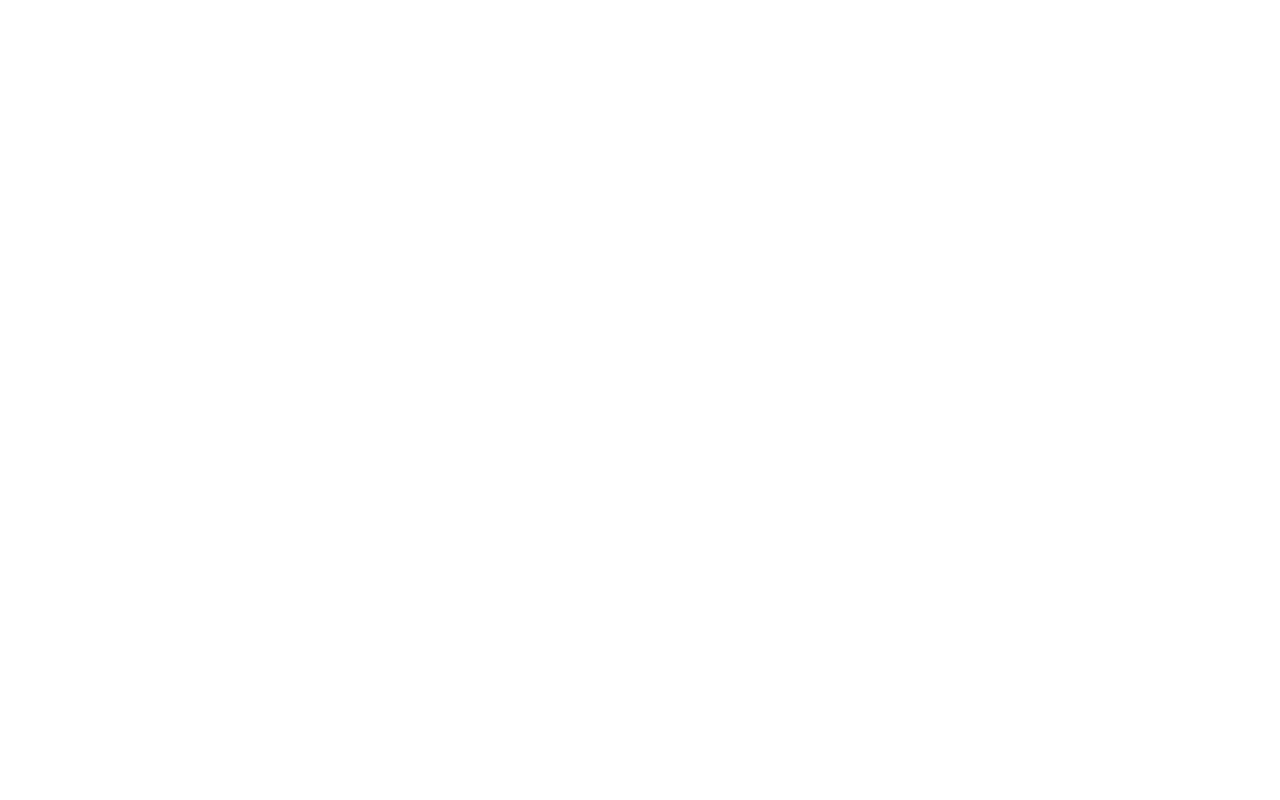
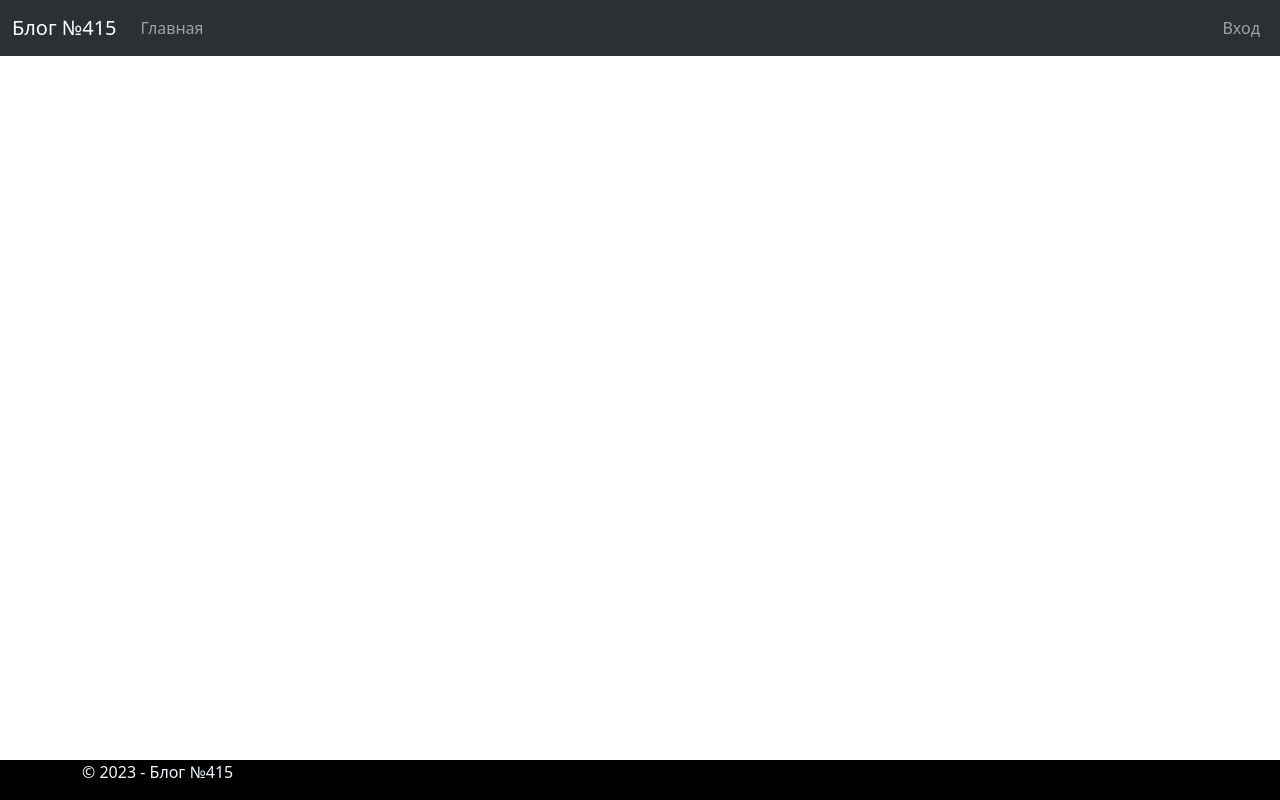
Before and after one commit to Viroos973/WebFront-Hits-frontend-project-2, a plain HTML site: page index.html in a window 1280 px wide. Drawn offline with nearby package versions, Linux system fonts and the light colour scheme.

Commit message:
Добавил navbar и footer

```diff
--- a/index.html
+++ b/index.html
@@ -4,9 +4,54 @@
     <meta charset="UTF-8">
     <meta name="viewport" content="width=device-width, initial-scale=1">
     <title>Title</title>
+    <link rel="stylesheet" href="style.css">
     <link href="https://cdn.jsdelivr.net/npm/bootstrap@5.3.1/dist/css/bootstrap.min.css" rel="stylesheet" integrity="sha384-4bw+/aepP/YC94hEpVNVgiZdgIC5+VKNBQNGCHeKRQN+PtmoHDEXuppvnDJzQIu9" crossorigin="anonymous">
 </head>
 <body>
     <script src="https://cdn.jsdelivr.net/npm/bootstrap@5.3.2/dist/js/bootstrap.bundle.min.js" integrity="sha384-C6RzsynM9kWDrMNeT87bh95OGNyZPhcTNXj1NW7RuBCsyN/o0jlpcV8Qyq46cDfL" crossorigin="anonymous"></script>
+
+    <nav class="navbar navbar-expand-lg fixed-top bg-body-tertiary" data-bs-theme="dark">
+        <div class="container-fluid">
+            <a class="navbar-brand" href="#">Блог №415</a>
+            <button class="navbar-toggler" type="button" data-bs-toggle="collapse" data-bs-target="#navbarSupportedContent" aria-controls="navbarSupportedContent" aria-expanded="false" aria-label="Переключатель навигации">
+                <span class="navbar-toggler-icon"></span>
+            </button>
+            <div class="collapse navbar-collapse" id="navbarSupportedContent">
+                <ul class="navbar-nav me-auto mb-2 mb-lg-0">
+                    <li class="nav-item">
+                        <a class="nav-link" aria-current="page" href="#">Главная</a>
+                    </li>
+                    <li class="nav-item navbar-authorized" style="display: none">
+                        <a class="nav-link" aria-current="page" href="#">Авторы</a>
+                    </li>
+                    <li class="nav-item navbar-authorized" style="display: none">
+                        <a class="nav-link" aria-current="page" href="#">Группы</a>
+                    </li>
+                </ul>
+                <ul class="navbar-nav ms-auto mb-2 mb-lg-0">
+                    <li class="nav-item navbar-unauthorized">
+                        <a class="nav-link" href="#">Вход</a>
+                    </li>
+                    <li class="nav-item dropdown navbar-authorized" style="display: none">
+                        <a class="nav-link dropdown-toggle" href="#" role="button" data-bs-toggle="dropdown" aria-expanded="false">
+                            Выподающий список
+                        </a>
+                        <ul class="dropdown-menu">
+                            <li><a class="dropdown-item" href="#">Профиль</a></li>
+                            <li><a class="dropdown-item" href="#">Выйти</a></li>
+                        </ul>
+                    </li>
+                </ul>
+            </div>
+        </div>
+    </nav>
+
+    <div class="content mt-5"></div>
+
+    <footer class="footer">
+        <div class="container">
+            <p><span>&copy;</span> 2023 - Блог №415</p>
+        </div>
+    </footer>
 </body>
 </html>
--- /dev/null
+++ b/style.css
@@ -0,0 +1,15 @@
+html, body {
+    height: 100%;
+}
+body {
+    display: flex;
+    flex-direction: column;
+}
+.content {
+    flex: 1 0 auto;
+}
+.footer {
+    flex-shrink: 0;
+    background: black;
+    color: aliceblue;
+}
```
